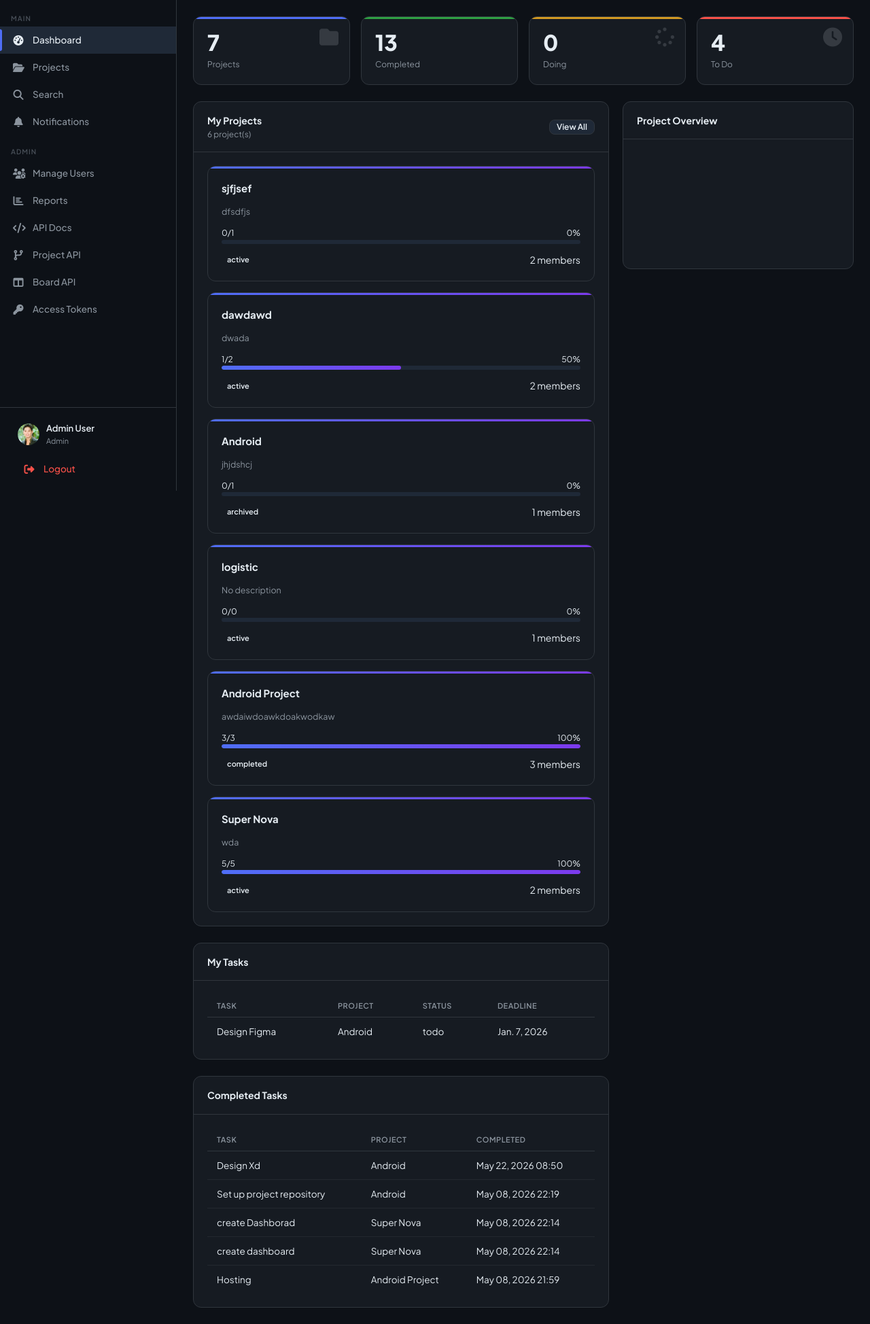
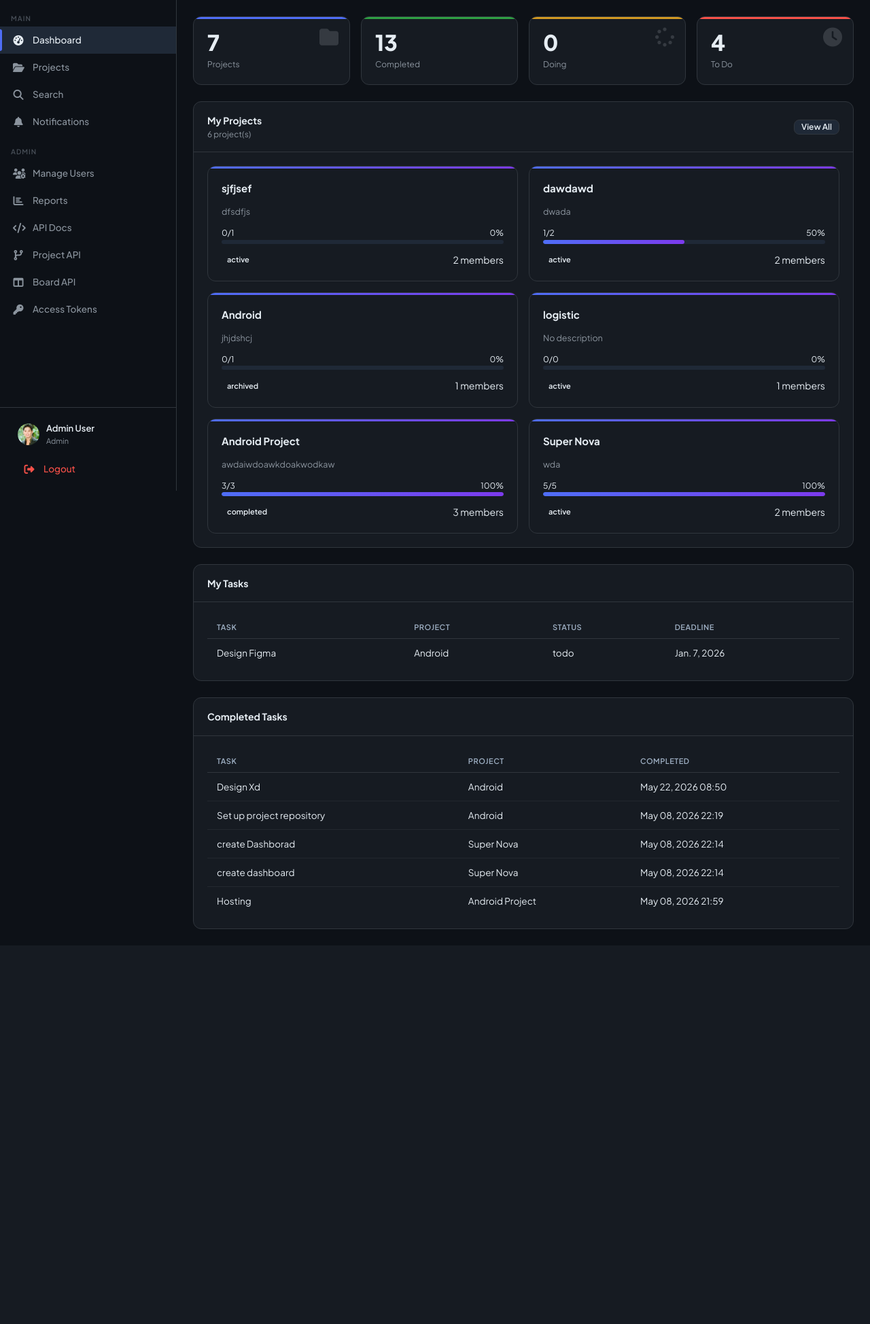
Before and after one commit to egexryukenzy/Django-Assignment, a Django app: page /dashboard/ in a window 1280 px wide. Shown: the part 78-2026 px from the top of the page at 68% size. After the commit the page ends 1445 px from the top, so only its background shows below. Run offline with Django 5.2, Linux system fonts and the light colour scheme; a user stored in the database is signed in; data comes from the database, SQL or seed files in the repository; both versions use the stored data as it was after the commit; a map, chart or similar area stays blank; some web fonts are replaced.

Commit message:
Ot dg change ey

```diff
--- a/static/css/main.css
+++ b/static/css/main.css
@@ -188,9 +188,15 @@ body {
 
 .dashboard-shell {
   display: grid;
-  grid-template-columns: minmax(0, 1fr) 340px;
+  grid-template-columns: minmax(0, 1fr);
   gap: 20px;
   align-items: start;
+  width: 100%;
+}
+.dashboard-shell > div,
+.dashboard-shell .card {
+  width: 100%;
+  min-width: 0;
 }
 
 /* ── PROGRESS BAR ── */
@@ -298,7 +304,7 @@ textarea.form-control { resize: vertical; min-height: 80px; }
 .add-card-form { padding: 0 10px 10px; display: none; }
 
 /* ── PROJECT CARDS ── */
-.project-grid { display: grid; grid-template-columns: repeat(auto-fill, minmax(300px, 1fr)); gap: 16px; }
+.project-grid { display: grid; grid-template-columns: repeat(auto-fit, minmax(300px, 1fr)); gap: 16px; }
 .project-card {
   background: var(--bg-card); border: 1px solid var(--border);
   border-radius: 12px; padding: 20px; text-decoration: none; color: inherit;
@@ -337,7 +343,7 @@ textarea.form-control { resize: vertical; min-height: 80px; }
   text-transform: uppercase; letter-spacing: .5px; color: var(--text-muted);
   border-bottom: 1px solid var(--border); }
 .table td { padding: 12px 14px; border-bottom: 1px solid rgba(48,54,61,.5);
-  font-size: 13.5px; }
+  color: var(--text-primary); font-size: 13.5px; }
 .table tr:last-child td { border-bottom: none; }
 .table tr:hover td { background: rgba(255,255,255,.02); }
 
@@ -1032,6 +1038,14 @@ body.admin-crud-theme .search-bar {
   color: #0f172a;
 }
 
+body:not(.light-mode) .dashboard-shell .table th {
+  color: #9fb0c4 !important;
+}
+
+body:not(.light-mode) .dashboard-shell .table td {
+  color: #e6edf3 !important;
+}
+
 .admin-crud-page textarea.form-control {
   min-height: 76px;
 }
@@ -1278,8 +1292,4 @@ body.admin-crud-theme .search-bar {
     flex-shrink: 0;
   }
 
-  .dashboard-shell canvas {
-    max-width: 100%;
-    height: auto !important;
-  }
 }
--- a/tasktracker/settings.py
+++ b/tasktracker/settings.py
@@ -83,6 +83,7 @@ SESSION_EXPIRE_AT_BROWSER_CLOSE = True
 
 STATIC_URL = '/static/'
 STATICFILES_DIRS = [BASE_DIR / 'static']
+STATIC_ROOT = BASE_DIR / 'staticfiles'
 
 MEDIA_URL = '/media/'
 MEDIA_ROOT = BASE_DIR / 'media'
--- a/templates/PostAPIBoard.html
+++ b/templates/PostAPIBoard.html
@@ -36,7 +36,7 @@
 {% endblock %}
 
 {% block topbar_extra %}
-<a href="{% url 'admin_project_api' %}" class="btn btn-secondary"><i class="fa-solid fa-code-branch"></i> Project API</a>
+<a href="{% url 'admin_project_api' %}" class="btn btn-secondary"><i class="fa-solid fa-code-branch"></i></a>
 {% endblock %}
 
 {% block content %}
--- a/templates/PostAPIProject.html
+++ b/templates/PostAPIProject.html
@@ -1,7 +1,7 @@
 {% extends 'base.html' %}
 
 {% block title %}Project API{% endblock %}
-{% block page_title %}Project API / POST PUT DELETE{% endblock %}
+{% block page_title %}Project API{% endblock %}
 
 {% block extra_head %}
 <style>
@@ -101,7 +101,7 @@
 
 {% block topbar_extra %}
 <a href="{% url 'projects' %}" class="btn btn-secondary">
-  <i class="fa-solid fa-folder-open"></i> Projects
+  <i class="fa-solid fa-folder-open"></i>
 </a>
 {% endblock %}
 
--- a/templates/dashboard.html
+++ b/templates/dashboard.html
@@ -38,10 +38,9 @@
   </div>
 </div>
 
-<div class="dashboard-shell">
+<div class="dashboard-shell" style="grid-template-columns:minmax(0,1fr); width:100%;">
 
-  <!-- LEFT -->
-  <div>
+  <div style="grid-column:1 / -1; width:100%;">
 
     <!-- Projects -->
     <div class="card mb-24">
@@ -173,40 +172,6 @@
 
   </div>
 
-  <!-- RIGHT -->
-  <div>
-
-    <div class="card">
-      <div class="card-header">
-        <h4>Project Overview</h4>
-      </div>
-      <div class="card-body">
-        <canvas id="projectChart"></canvas>
-      </div>
-    </div>
-
-  </div>
-
 </div>
 
-<script src="https://cdn.jsdelivr.net/npm/chart.js"></script>
-<script>
-fetch("/api/v1/dashboard/", { credentials: "include" })
-  .then(res => res.json())
-  .then(data => {
-    const stats = data.stats;
-
-    new Chart(document.getElementById("projectChart"), {
-      type: "doughnut",
-      data: {
-        labels: ["Done", "Not yet done"],
-        datasets: [{
-          data: [stats.completed_projects, stats.not_done_projects],
-          backgroundColor: ["#22c55e","#94a3b8"]
-        }]
-      }
-    });
-  });
-</script>
-
 {% endblock %}
```
Also changed, not shown: db.sqlite3.
